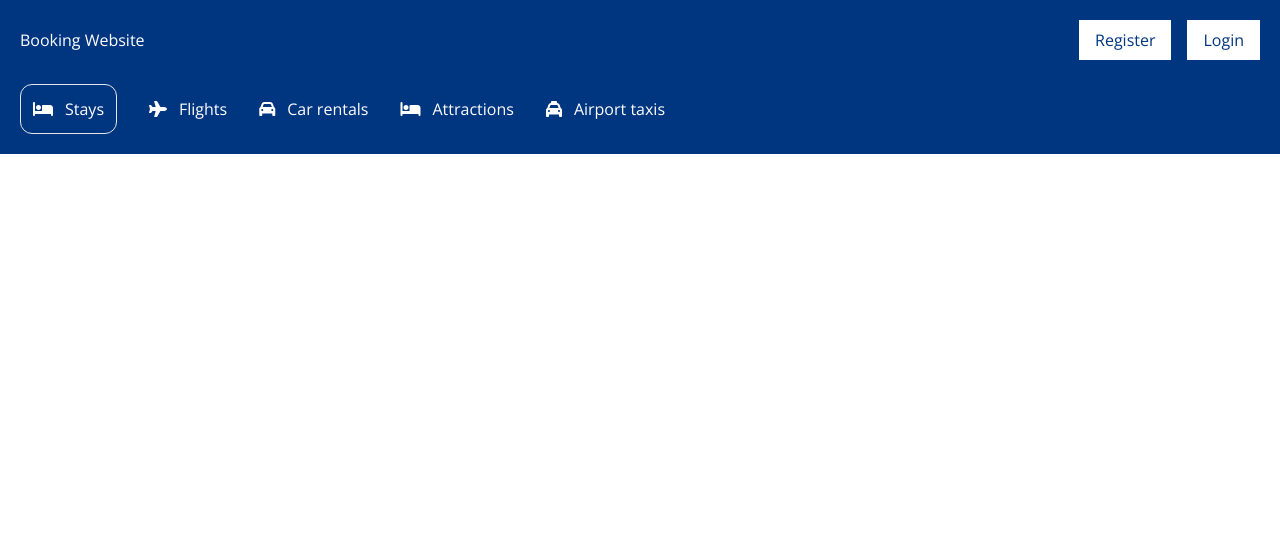
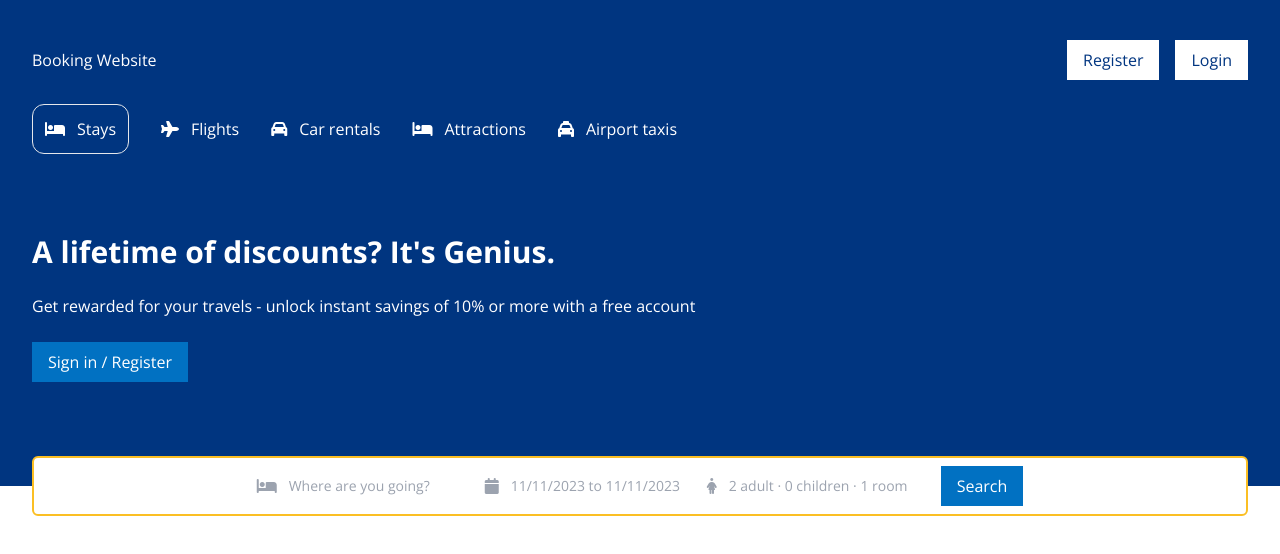
Before and after one commit to NDK1195/Assignment_1-RJS301x_1.0, a React (Vite) app: page / in a window 1280 px wide. Shown: the top 554 px of the page. Built offline with nearby package versions, Linux system fonts and the light colour scheme.

Commit message:
Add Header component

```diff
--- a/src/pages/home/Home.jsx
+++ b/src/pages/home/Home.jsx
@@ -1,9 +1,11 @@
+import Header from './components/Header';
 import Navbar from './components/Navbar';
 
 const Home = () => {
   return (
     <>
       <Navbar />
+      <Header />
     </>
   );
 };
--- /dev/null
+++ b/src/pages/home/components/Header.jsx
@@ -0,0 +1,35 @@
+import Button from '../../../utilities/Button';
+import Input from '../../../utilities/Input';
+
+export default function Header() {
+  return (
+    <header className='bg-color-#003580 text-white px-8 py-10 flex flex-col gap-6 relative'>
+      <h2 className='font-bold text-3xl'>
+        A lifetime of discounts? It&apos;s Genius.
+      </h2>
+      <p>
+        Get rewarded for your travels - unlock instant savings of 10% or more
+        with a free account
+      </p>
+      <Button className='bg-[#0171c2] hover:bg-white hover:text-color-#003580 w-fit mb-16'>
+        Sign in / Register
+      </Button>
+      <div className='flex justify-center items-center gap-4 w-[calc(100%-64px)] absolute left-0 bottom-0 translate-x-[32px] translate-y-1/2 border-2 border-amber-400 rounded-md p-2 bg-white'>
+        <form action='' className='flex justify-between items-center'>
+          <Input placeholder='Where are you going?' icon='fa-bed' />
+          <Input placeholder='11/11/2023 to 11/11/2023' icon='fa-calendar' />
+          <Input
+            placeholder='2 adult &#183; 0 children &#183; 1 room'
+            icon='fa-female'
+          />
+        </form>
+        <button
+          className='py-2 px-4 transition bg-[#0171c2] hover:bg-color-#003580'
+          onClick={() => window.location.replace('/search')}
+        >
+          Search
+        </button>
+      </div>
+    </header>
+  );
+}
--- a/src/pages/home/components/NavBar.jsx
+++ b/src/pages/home/components/NavBar.jsx
@@ -19,14 +19,14 @@ export default function Navbar() {
   }
 
   return (
-    <div className='bg-color-#003580 p-5'>
+    <nav className='bg-color-#003580 px-8 py-10'>
       <div className='text-white flex justify-between items-center mb-6'>
         <h1>Booking Website</h1>
         <div className='flex gap-4'>
-          <Button className='bg-white text-color-#003580 hover:bg-sky-400 hover:text-white'>
+          <Button className='bg-white text-color-#003580 hover:bg-[#0171c2] hover:text-white'>
             Register
           </Button>
-          <Button className='bg-white text-color-#003580 hover:bg-sky-400 hover:text-white'>
+          <Button className='bg-white text-color-#003580 hover:bg-[#0171c2] hover:text-white'>
             Login
           </Button>
         </div>
@@ -43,6 +43,6 @@ export default function Navbar() {
           ></NavBarItem>
         ))}
       </ul>
-    </div>
+    </nav>
   );
 }
--- /dev/null
+++ b/src/utilities/Input.jsx
@@ -0,0 +1,12 @@
+export default function Input({ type = 'text', placeholder = '', icon }) {
+  return (
+    <div className='flex justify-center items-center gap-2'>
+      <i className={`fa-solid ${icon} text-gray-400`}></i>
+      <input
+        type={type}
+        placeholder={placeholder}
+        className='w-[200px] text-sm px-1 py-2 focus:outline-none focus:text-gray-900'
+      />
+    </div>
+  );
+}
```
